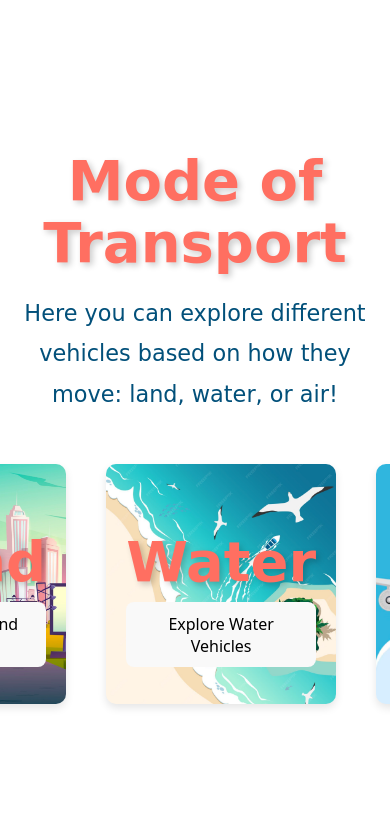
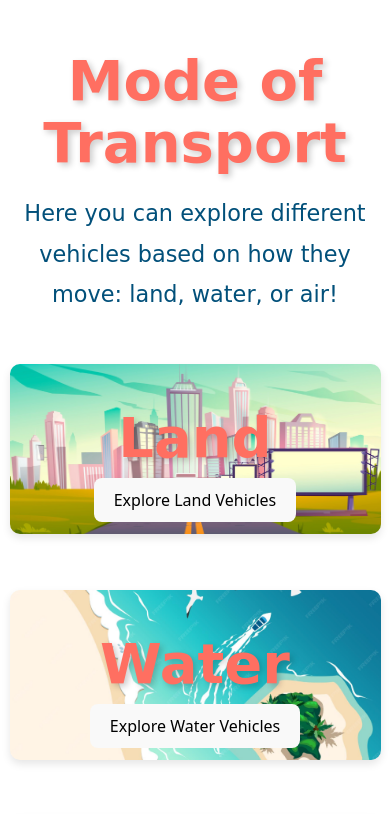
Before and after one commit to Saggrrr/auto-learn-kids, a React (Vite) app: page /mode-of-transport in a window 390 px wide. Shown: the top 814 px of the page. Built offline with nearby package versions, Linux system fonts and the light colour scheme.

Commit message:
added responsiveness especially to the land-water-air boxes

```diff
--- a/src/components/MainPage.css
+++ b/src/components/MainPage.css
@@ -123,7 +123,7 @@
   cursor: pointer;
   box-shadow: 0 8px 15px rgba(0, 0, 0, 0.2);
   transition: all 0.3s ease;
-  margin-left: 250px;
+  margin-left: 60px;
 }
 
 .lets-go-button:hover {
--- a/src/components/MainPage.jsx
+++ b/src/components/MainPage.jsx
@@ -14,9 +14,9 @@ const MainPage = () => {
             <div className='text-content'>
                 <h1>Let's learn about <br /> vehicles!</h1>
                 <p>
-                    Zoom, sail, and fly! This vehicles vocabulary list introduces kids to
-                    different modes of transportation in English, fueling their curiosity
-                    and imagination.
+                Welcome! This site helps you learn about different vehicles — like cars, boats, and planes. Tap on each one to see it and hear how it sounds.
+
+
                 </p>
                 <button className="lets-go-button" onClick={()=>{document.getElementById('bottom').scrollIntoView({behavior: 'smooth'})}}>
                     Let's Go
--- a/src/components/learningMethods/ModeOfTransport.css
+++ b/src/components/learningMethods/ModeOfTransport.css
@@ -24,7 +24,11 @@
   align-items: center;
   justify-content: center;
 
+
 }
+
+
+
 
 .transport-categories {
   width: 100vw;
@@ -157,3 +161,22 @@ h1 {
 }
 
 /*------------------*/
+
+@media screen and (max-width: 768px) {
+  .mode-page {
+    height: auto; /* 🔁 Let content define height */
+    padding: 20px 0;
+  }
+
+  .transport-categories {
+    flex-direction: column;
+    align-items: center;
+    gap: 16px;
+  }
+
+  .transport-card {
+    width: 90vw;
+    height: 150px; /* 🔧 Reduce height to fit all 3 on screen */
+    padding: 10px;
+  }
+}
```
Also changed, not shown: src/components/Vehicles/VehicleFeatures.css (deleted), src/components/Vehicles/VehicleFeatures.jsx (deleted).
